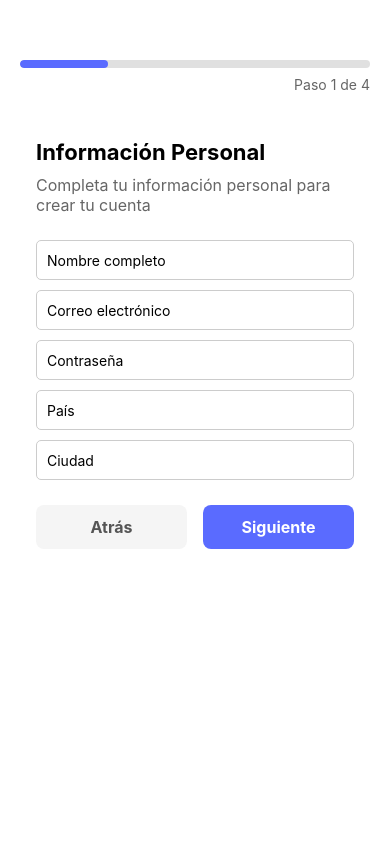
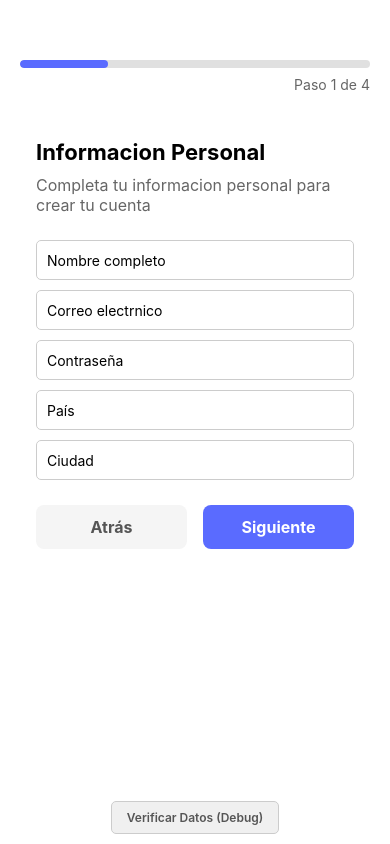
Before and after one commit to nicogomez94/unveilapp, a React Native app: screen /Onboarding in a window 390 px wide. Built offline with nearby package versions, Linux system fonts and the light colour scheme.

Commit message:
boton debug estado zustand

```diff
--- /dev/null
+++ b/src/components/DebugButton.jsx
@@ -0,0 +1,53 @@
+import React from 'react';
+import { TouchableOpacity, Text, StyleSheet, Alert } from 'react-native';
+import { useOnboardingStore } from '../store/onboardingStore';
+
+const DebugButton = () => {
+  const { onboardingData } = useOnboardingStore();
+
+  const showDebugInfo = () => {
+    try {
+      const formattedData = JSON.stringify(onboardingData || {}, null, 2);
+
+      Alert.alert(
+        'Estado Actual (Zustand)',
+        `Datos almacenados:\n\n${formattedData}`,
+        [{ text: 'OK', style: 'default' }],
+        { cancelable: true }
+      );
+    } catch (error) {
+      console.error("Error al mostrar datos de depuración:", error);
+      Alert.alert("Error", "No se pudieron mostrar los datos de depuración.");
+    }
+  };
+
+  return (
+    <TouchableOpacity
+      style={styles.debugButton}
+      onPress={showDebugInfo}
+    >
+      <Text style={styles.debugButtonText}>Verificar Datos (Debug)</Text>
+    </TouchableOpacity>
+  );
+};
+
+const styles = StyleSheet.create({
+  debugButton: {
+    backgroundColor: '#f0f0f0',
+    paddingVertical: 8,
+    paddingHorizontal: 15,
+    borderRadius: 5,
+    alignSelf: 'center',
+    marginTop: 20,
+    marginBottom: 10,
+    borderWidth: 1,
+    borderColor: '#ccc',
+  },
+  debugButtonText: {
+    color: '#555',
+    fontSize: 12,
+    fontWeight: '600',
+  },
+});
+
+export default DebugButton;
--- a/src/features/onboarding/components/OnboardingScreen.jsx
+++ b/src/features/onboarding/components/OnboardingScreen.jsx
@@ -1,10 +1,11 @@
 import React, { useState } from 'react';
-import { View, StyleSheet, SafeAreaView } from 'react-native';
+import { View, StyleSheet, SafeAreaView, ScrollView } from 'react-native';
 import RegisterStep from './RegisterStep';
 import SocialMediaStep from './SocialMediaStep';
 import InterestSelectionStep from './InterestSelectionStep';
 import CurriculumPreviewStep from './CurriculumPreviewStep';
 import ProgressIndicator from './ProgressIndicator';
+import DebugButton from '../../../components/DebugButton';
 
 const OnboardingScreen = ({ navigation }) => {
   const [currentStep, setCurrentStep] = useState(0);
@@ -19,7 +20,6 @@ const OnboardingScreen = ({ navigation }) => {
     if (currentStep > 0) {
       setCurrentStep(currentStep - 1);
     } else {
-      // Si estamos en el primer paso, volver a la pantalla de bienvenida
       navigation.goBack();
     }
   };
@@ -49,9 +49,12 @@ const OnboardingScreen = ({ navigation }) => {
         steps={4}
         currentStep={currentStep + 1}
       />
-      <View style={styles.container}>
-        {renderCurrentStep()}
-      </View>
+      <ScrollView contentContainerStyle={styles.scrollContainer}>
+        <View style={styles.stepContainer}>
+          {renderCurrentStep()}
+        </View>
+        <DebugButton />
+      </ScrollView>
     </SafeAreaView>
   );
 };
@@ -61,10 +64,13 @@ const styles = StyleSheet.create({
     flex: 1,
     backgroundColor: '#fff',
   },
-  container: {
+  scrollContainer: {
+    flexGrow: 1,
+    justifyContent: 'space-between',
+  },
+  stepContainer: {
     flex: 1,
     padding: 16,
-    backgroundColor: '#fff',
   },
 });
 
--- a/src/features/onboarding/components/RegisterStep.jsx
+++ b/src/features/onboarding/components/RegisterStep.jsx
@@ -17,40 +17,40 @@ const RegisterStep = ({ onNext, onPrevious }) => {
     city: onboardingData.city || '',
   });
 
-  // Estado para manejar errores de validación
+  // estado para manejar errores de validacion
   const [errors, setErrors] = useState({
     email: '',
     password: ''
   });
 
-  // Función para validar email utilizando expresión regular
+  // Funcion para validar email utilizando expresion regular
   const isValidEmail = (email) => {
     const emailRegex = /^[^\s@]+@[^\s@]+\.[^\s@]+$/;
     return emailRegex.test(email);
   };
 
-  // Función para validar contraseña (al menos 6 caracteres)
+  // Funcion para validar contraseña (al menos 6 caracteres)
   const isValidPassword = (password) => {
     return password.length >= 6;
   };
 
   const handleNext = () => {
-    // Resetear errores
+    // resetear errores
     setErrors({ email: '', password: '' });
 
-    // Validar campos requeridos
+    // validar
     if (!formData.fullName || !formData.email || !formData.password) {
       Alert.alert('Error', 'Por favor, completa todos los campos obligatorios.');
       return;
     }
 
-    // Validar formato de email
+    // email
     if (!isValidEmail(formData.email)) {
       setErrors(prev => ({ ...prev, email: 'Por favor ingresa un email válido' }));
       return;
     }
 
-    // Validar longitud de contraseña
+    // contraseña
     if (!isValidPassword(formData.password)) {
       setErrors(prev => ({ ...prev, password: 'La contraseña debe tener al menos 6 caracteres' }));
       return;
@@ -67,9 +67,9 @@ const RegisterStep = ({ onNext, onPrevious }) => {
 
   return (
     <View style={styles.container}>
-      <Text style={styles.title}>Información Personal</Text>
+      <Text style={styles.title}>Informacion Personal</Text>
       <Text style={styles.subtitle}>
-        Completa tu información personal para crear tu cuenta
+        Completa tu informacion personal para crear tu cuenta
       </Text>
       <TextInput
         placeholder="Nombre completo"
@@ -80,7 +80,7 @@ const RegisterStep = ({ onNext, onPrevious }) => {
 
       <View>
         <TextInput
-          placeholder="Correo electrónico"
+          placeholder="Correo electrnico"
           value={formData.email}
           onChangeText={(text) => {
             setFormData({ ...formData, email: text });
```
